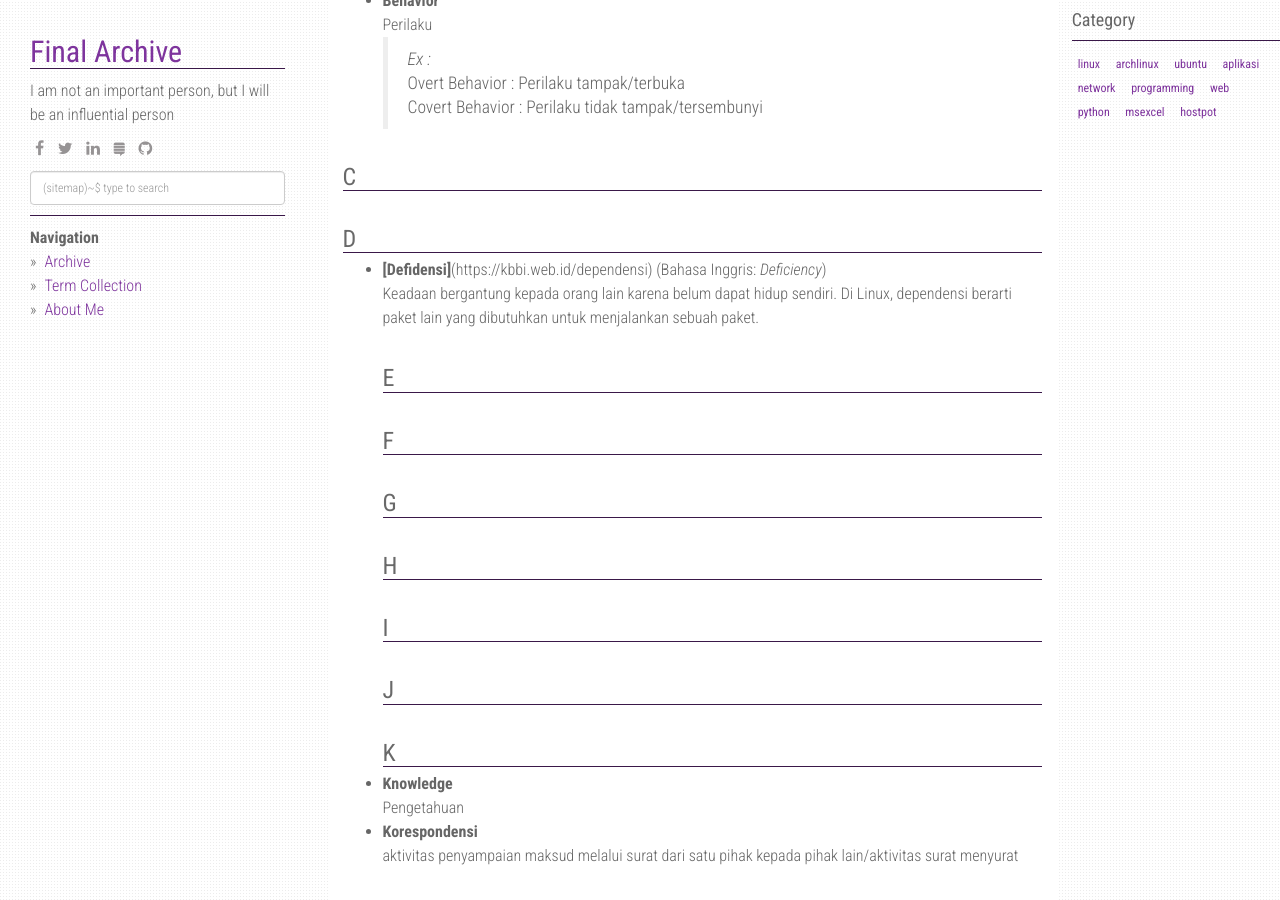
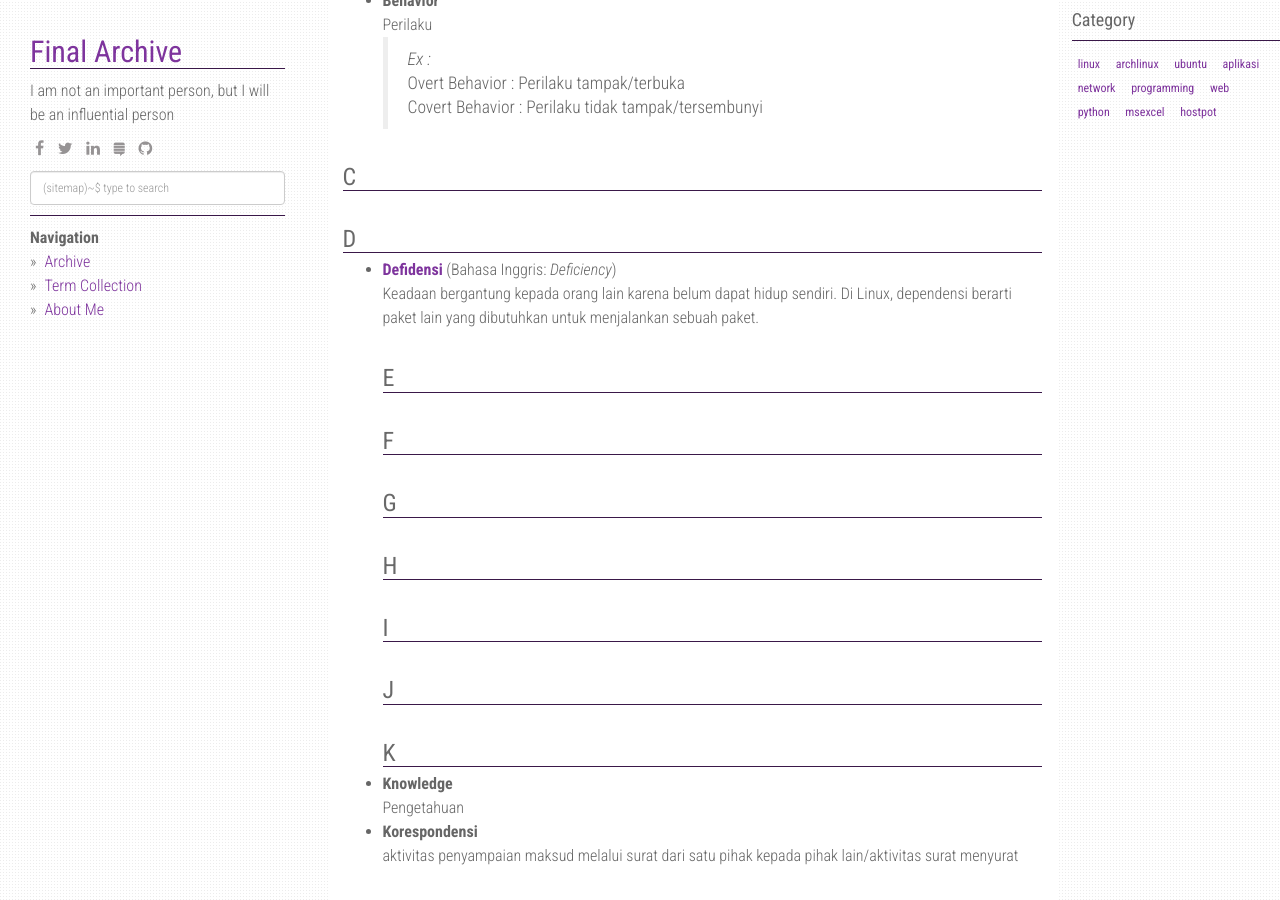
Before and after one commit to finalarchive/finalarchive.github.io, a Jekyll site: the page built from term.md, in a window 1280 px wide and 900 px high, scrolled down 346 px. Built offline with Jekyll 4.4.1, drawn with Linux system fonts in a browser that asks for light colours; nearby versions of some CDN libraries.

Commit message:
20201019

```diff
--- a/term.md
+++ b/term.md
@@ -21,7 +21,7 @@ Kumpulan Istilah (bahasa Inggris: *Term Collection*) ini merupakan kumpulan isti
 
 ### C
 ### D
-* **[Defidensi]**(https://kbbi.web.id/dependensi) (Bahasa Inggris: *Deficiency*)<br>
+* [**Defidensi**](https://kbbi.web.id/dependensi) (Bahasa Inggris: *Deficiency*)<br>
   Keadaan bergantung kepada orang lain karena belum dapat hidup sendiri. Di Linux, dependensi berarti paket lain yang dibutuhkan untuk menjalankan sebuah paket.
 ### E
 ### F
```
